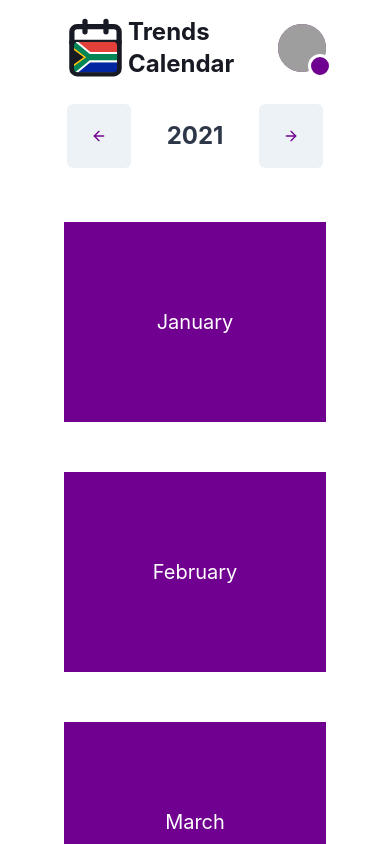
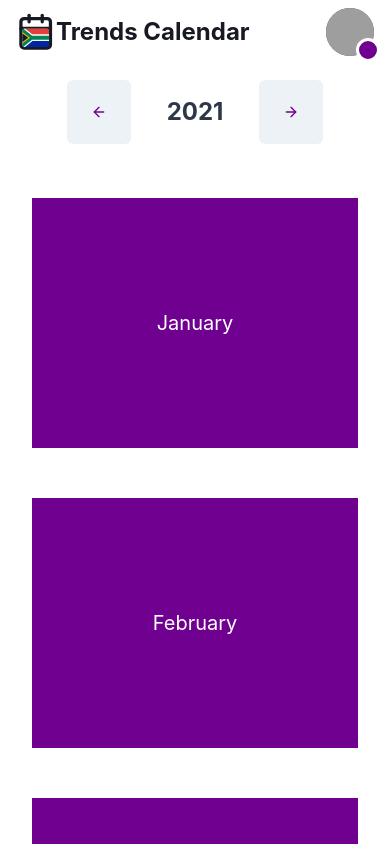
Before and after one commit to TebzaTheMan/sa-trends-calendar, a Next.js app: page / in a window 390 px wide. Shown: the top 844 px of the page. Built offline with nearby package versions, Linux system fonts and the light colour scheme; grey boxes are pictures that could not be loaded.

Commit message:
style fix : responsive margins and sizes

```diff
--- a/components/Header.tsx
+++ b/components/Header.tsx
@@ -3,8 +3,8 @@ import { Flex, Spacer } from "@chakra-ui/react";
 
 const Header = () => {
   return (
-    <Flex align={"center"}>
-      <Image src="/logo.svg" alt="logo" boxSize="64px" />
+    <Flex align={"center"} mt={2} ml={[4, 16]} mr={[4, 16]}>
+      <Image src="/logo.svg" alt="logo" boxSize="40px" />
       <Heading as="h1" size="lg" color={"gray.900"}>
         Trends Calendar
       </Heading>
--- a/components/Month.tsx
+++ b/components/Month.tsx
@@ -10,7 +10,7 @@ const Month = ({
   month_name: string;
 }) => {
   const [hover, setHover] = useState(false);
-  let height = "200";
+  let height = ["250", "200"];
   return imageURL == "" ? (
     <Box
       onMouseEnter={() => setHover(true)}
--- a/components/Months.tsx
+++ b/components/Months.tsx
@@ -55,6 +55,8 @@ const Months = () => {
   return (
     <SimpleGrid
       mt={6}
+      ml={[8, 16]}
+      mr={[8, 16]}
       columns={[1, 2, 3, 4]}
       spacingX={["40px"]}
       spacingY={["20px", "50px", "12px"]}
--- a/pages/_app.tsx
+++ b/pages/_app.tsx
@@ -9,9 +9,7 @@ const theme = extendTheme({
 function MyApp({ Component, pageProps }: AppProps) {
   return (
     <ChakraProvider theme={theme}>
-      <Box m={16} mt={4}>
-        <Component {...pageProps} />
-      </Box>
+      <Component {...pageProps} />
     </ChakraProvider>
   );
 }
```
